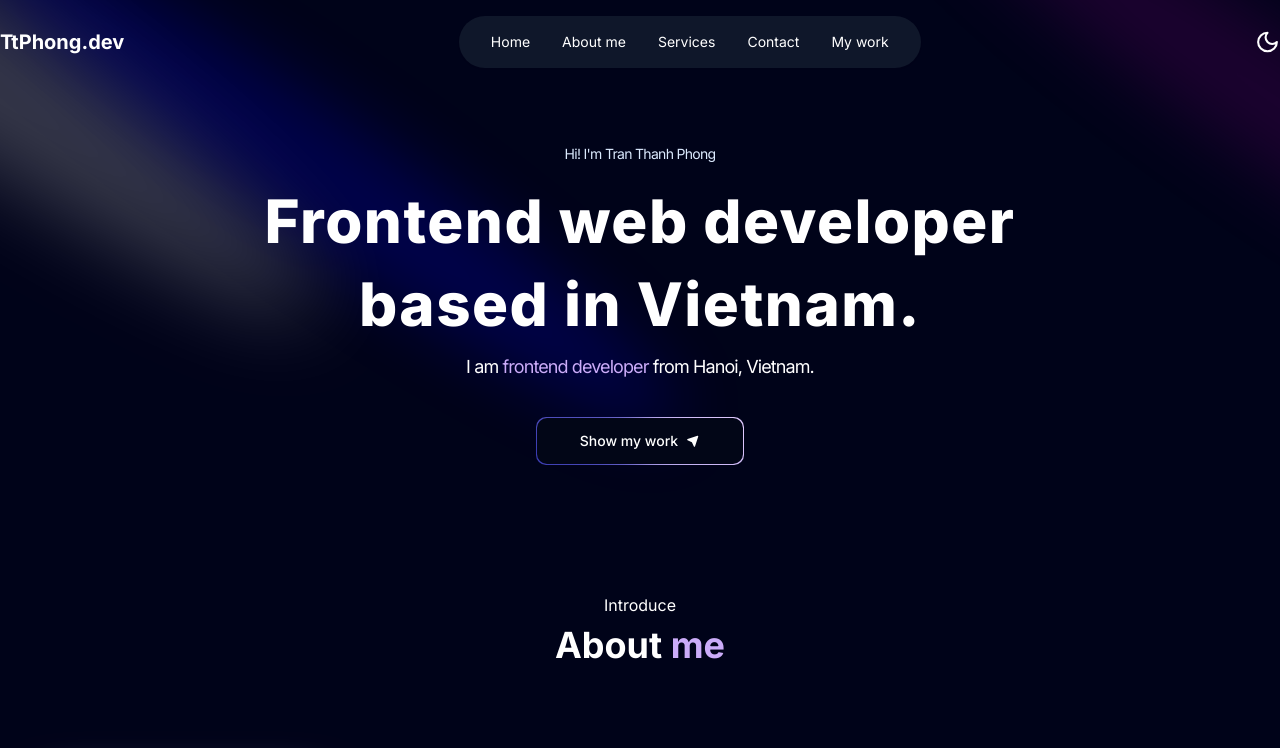
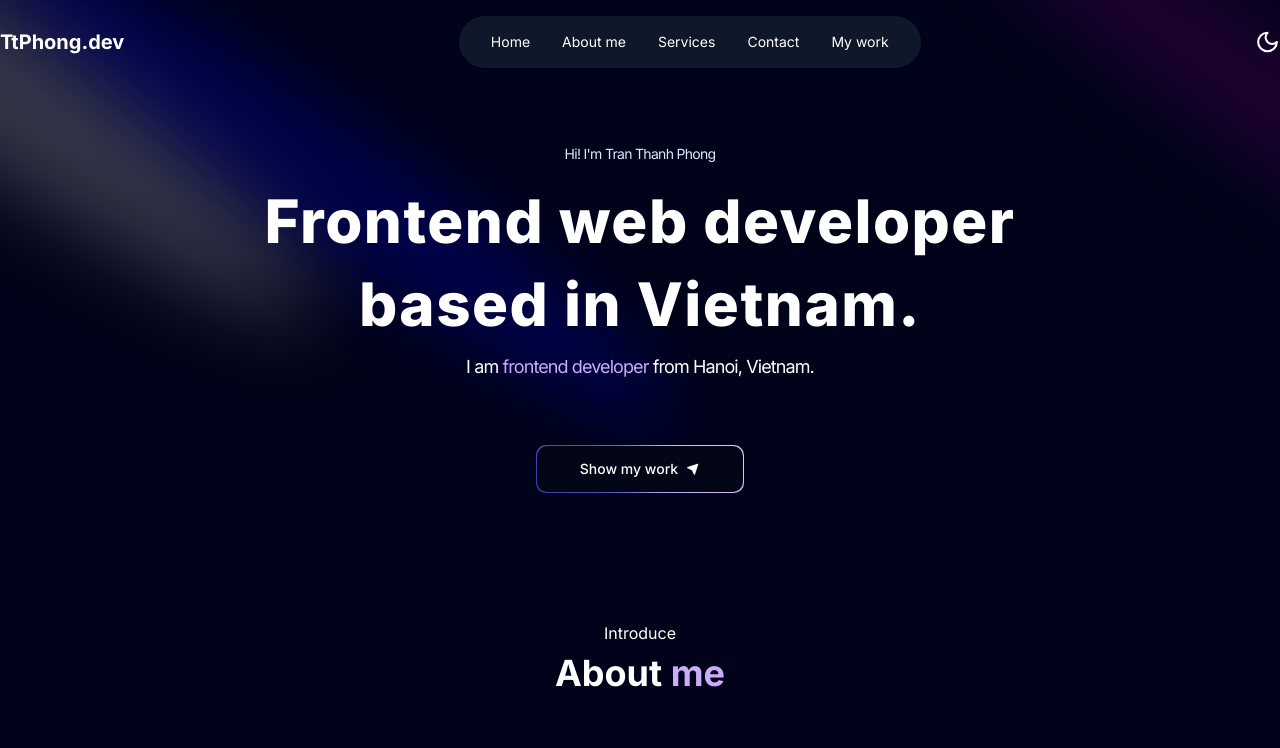
Before and after one commit to TtPhong-FS/Portfolio, a Next.js app: page / in a window 1280 px wide. Shown: the top 748 px of the page. Built offline with nearby package versions, Linux system fonts and the light colour scheme.

Commit message:
update button in hero

```diff
--- a/src/components/landing/hero.tsx
+++ b/src/components/landing/hero.tsx
@@ -26,7 +26,7 @@ const Hero = () => {
             I am <span className="text-purple"> frontend developer</span> from Hanoi, Vietnam.
           </p>
 
-          <Link href="#projects">
+          <Link href="#projects" className="mt-8 lg:mt-12">
             <ButtonMagic position="right" icon={<BiSolidNavigation />} title="Show my work" />
           </Link>
         </div>
--- a/src/components/landing/project.tsx
+++ b/src/components/landing/project.tsx
@@ -12,11 +12,11 @@ const Project = () => {
           Recent <span className="text-purple">my projects</span>
         </h2>
       </div>
-      <div className="flex items-center justify-center lg:flex-row flex-col gap-6 lg:gap-10">
+      <div className="flex items-center justify-center lg:flex-row flex-col gap-8 lg:gap-10">
         {projects.map(({ des, id, img, link, technicals, title }) => (
           <div key={id} className="h-[23rem] flex flex-col items-center justify-center ">
             <PinContainer title={link} href={link}>
-              <div className="flex basis-full flex-col pb-4 px-2 tracking-tight text-slate-100/50 sm:basis-1/2 w-72 lg:w-[20rem] h-[20rem] ">
+              <div className="flex basis-full flex-col pb-4 px-2 tracking-tight text-slate-100/50 sm:basis-1/2 w-80 lg:w-[20rem] h-[20rem] ">
                 <h3 className="max-w-xs !pb-2 !m-0 font-bold text-lg text-black-default dark:text-slate-100">
                   {title}
                 </h3>
--- a/src/components/ui/button-magic.tsx
+++ b/src/components/ui/button-magic.tsx
@@ -8,7 +8,7 @@ type ButtonMagic = {
 
 export default function ButtonMagic({ title, position, handleClick, icon, otherClasses }: ButtonMagic) {
   return (
-    <button className="relative inline-flex h-12 overflow-hidden rounded-lg p-[1px] focus:outline-none w-full md:w-52 md:mt-5">
+    <button className="relative inline-flex h-12 overflow-hidden rounded-lg p-[1px] focus:outline-none w-full md:w-52">
       <span className="absolute inset-[-1000%] animate-[spin_2s_linear_infinite] bg-[conic-gradient(from_90deg_at_50%_50%,#E2CBFF_0%,#393BB2_50%,#E2CBFF_100%)]" />
       <span className="inline-flex h-full w-full cursor-pointer items-center justify-center rounded-lg bg-white dark:bg-slate-950 px-6 py-1 gap-2 text-sm font-medium text-black-default dark:text-white backdrop-blur-3xl">
         {position === 'left' && icon}
```
